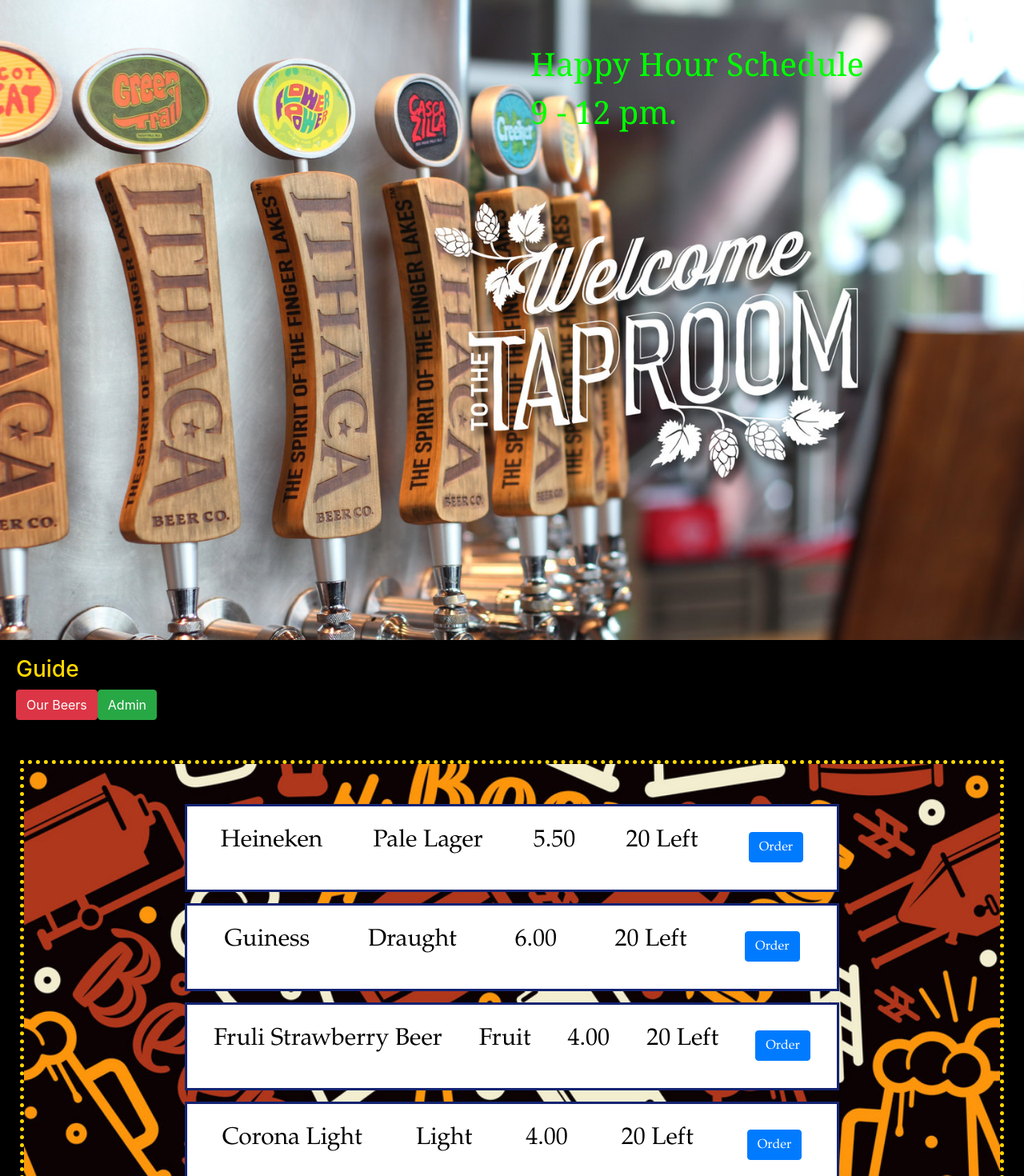
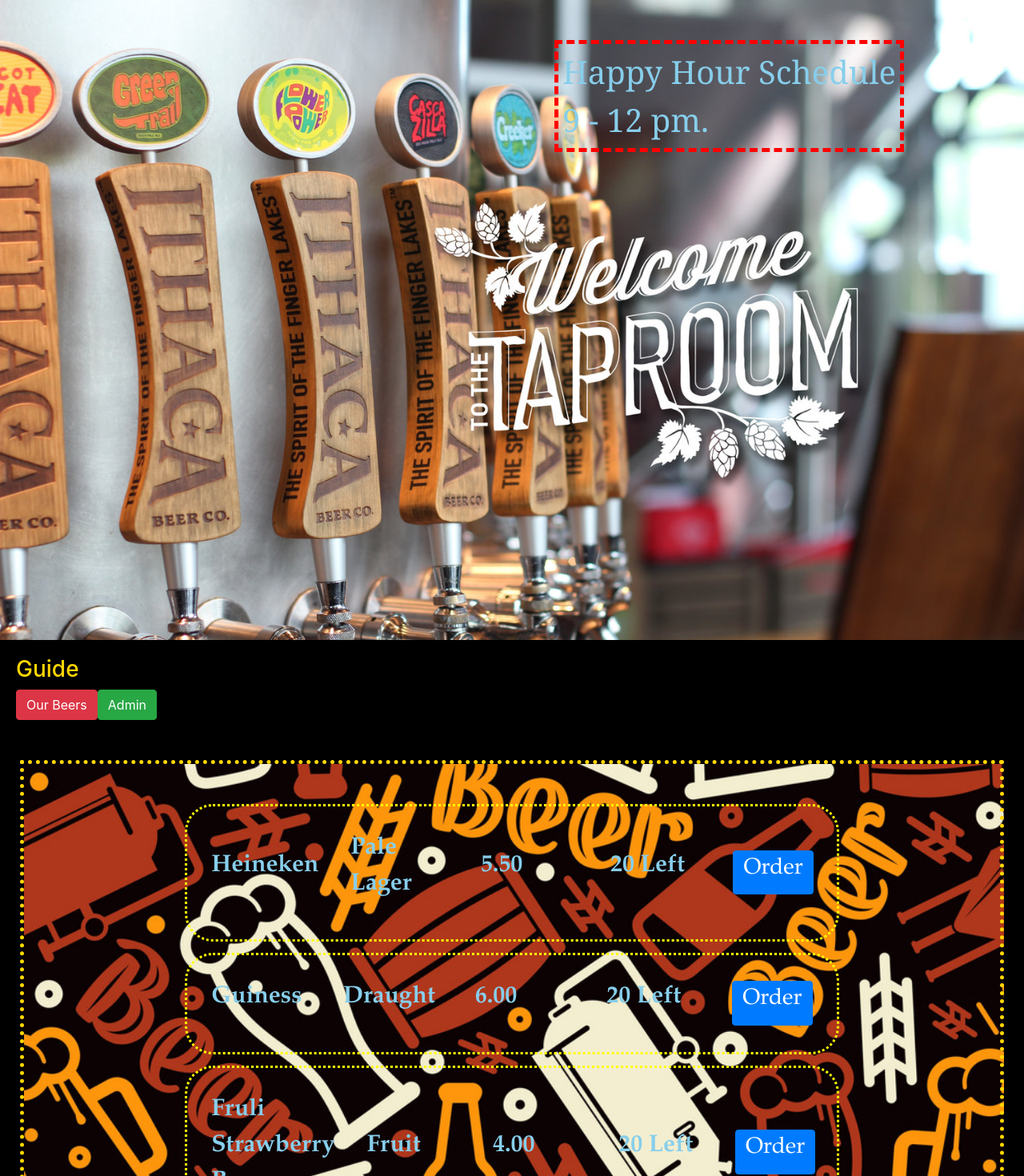
Before and after one commit to moliver05/FundMe-2.0, a React app: page /#/ in a window 1280 px wide. Shown: the top 1470 px of the page at 80% size. Built offline with nearby package versions, Linux system fonts and the light colour scheme.

Commit message:
edited style

```diff
--- a/src/components/App.jsx
+++ b/src/components/App.jsx
@@ -17,7 +17,7 @@
   border: '5px dotted gold',
   padding: '50px',
   height: '100%',
-  backgroundImage: 'url('+image+')',
+  backgroundImage: 'url(' + image + ')',
   backgroundRepeat: 'no-repeat',
   backgroundSize: 'cover',
   color: 'black',
@@ -59,19 +59,19 @@
           price: '4.00',
           remaining: 20
         },
-    'beer-4': {
+        'beer-5': {
           name: 'Corona Light',
           type: 'Light',
           price: '4.00',
           remaining: 20
         },
-    'beer-5': {
+        'beer-6': {
           name: 'Moison XXX',
           type: 'Strong',
           price: '8.00',
           remaining: 20
         },
-    'beer-6': {
+        'beer-7': {
           name: 'Hoegaarden',
           type: 'Wheat',
           price: '6.00',
@@ -86,58 +86,60 @@
     this.handleEditBeer = this.handleEditBeer.bind(this);
     this.handleDeleteBeer = this.handleDeleteBeer.bind(this);
     this.handleReduceBeer = this.handleReduceBeer.bind(this);
-};
+  }
 
-handleAddNewBeer(newBeer){
+  handleAddNewBeer(newBeer) {
     let newBeerId = v4();
     let newMasterBeerStock = Object.assign({}, this.state.masterBeerStock, {
-      [newBeerId]: newBeer});
-    this.setState({masterBeerStock: newMasterBeerStock});
+      [newBeerId]: newBeer
+    });
+    this.setState({ masterBeerStock: newMasterBeerStock });
   }
 
-handleEditBeer(editedBeer){
+  handleEditBeer(beerId) {
     let newMasterBeerStock = Object.assign({}, this.state.masterBeerStock, {
-    [this.state.selectedBeer]: editedBeer });
-  this.setState({masterBeerStock: newMasterBeerStock});
+      [this.state.selectedBeer]: beerId
+    });
+    this.setState({ masterBeerStock: newMasterBeerStock });
   }
 
-handleBeerSelection(beerId){
-  this.setState({selectedBeer: beerId});
+  handleBeerSelection(beerId) {
+    this.setState({ selectedBeer: beerId });
   }
 
-handleDeleteBeer (beerId) {
+  handleDeleteBeer(beerId) {
     let newMasterBeerStock = Object.assign({},
       this.state.masterBeerStock);
-    delete newMasterBeerStock[beerId]
-    this.setState({masterBeerStock: newMasterBeerStock});
+    delete newMasterBeerStock[beerId];
+    this.setState({ masterBeerStock: newMasterBeerStock });
   }
 
-handleReduceBeer (beerId)  {
+  handleReduceBeer(beerId) {
     let newMasterBeerStock = Object.assign({},
       this.state.masterBeerStock);
-    (newMasterBeerStock[beerId].remaining -=1)
-    this.setState({masterBeerStock: newMasterBeerStock});
+    (newMasterBeerStock[beerId].remaining -= 1);
+    this.setState({ masterBeerStock: newMasterBeerStock });
   }
 
 
-render(){
+  render() {
     return (
       <div style={styles}>
         <TopNav />
         <Header />
         <div style={bodyStyle}>
           <Switch>
-        <Route exact path='/'render={()=>
+            <Route exact path='/' render={() =>
               <BeerList beerList={this.state.masterBeerStock}
-                  onBeerReduce={this.handleReduceBeer}/>} />
-        <Route exact path='/admin' render={(props)=><Admin
+                onBeerReduce={this.handleReduceBeer} />} />
+            <Route exact path='/admin' render={(props) => <Admin
               beerList={this.state.masterBeerStock}
               currentRouterPath={props.location.pathname}
               addBeer={this.handleAddNewBeer}
               onBeerSelection={this.handleBeerSelection}
               onBeerDelete={this.handleDeleteBeer}
               selectedBeer={this.state.selectedBeer}
-              onBeerEdit={this.handleEditBeer}/>
+              onBeerEdit={this.handleEditBeer} />
             } />
             }/>
             <Route component={Error404} />
--- a/src/components/BeerPage.jsx
+++ b/src/components/BeerPage.jsx
@@ -1,88 +1,77 @@
 import React from 'react';
 import PropTypes from 'prop-types';
 
-
 function Beer(props) {
 
-<style global jsx>{`
-   .design {
-     color: blue ;
-     border: 3px solid gold;
-     background-color: red;
-     width: 170px;
-     height: 75px;
-     display: flex;
-     justify-content: center;
-     align-items: center;
-     margin-right: 8px;
-   }
-   .designTwo {
-     width: 170px;
-     height: 75px;
-     display: flex;
-     justify-content: center;
-     align-items: center;
-     margin-right: 8px;
-   }
+  var design = {
+    color: 'skyblue',
+    fontWeight: 'bolder',
+    opacity: '1',
+    width: '100%',
+    height: 'auto',
+    display: 'block',
+    justifyContent: 'space-between',
+    margin: '20px'
+  };
 
-   button{
-     background-color: red;
-     width: 100px;
-     height: 60px;
-     border: 3px solid black;
-     border-radius: 25px;
-     font-size: 1em;
-   }
-   `}
-    </style>
+  var designTwo = {
+    width: '100%',
+    height: 'auto',
+    display: 'flex',
+    justifyContent: 'center',
+    marginRight: '8px',
+  };
 
   var beerRows = {
     display: 'flex',
-    border: '3px solid rgb(19, 36, 115)',
-    backgroundColor: 'white',
+    border: '3px dotted yellow',
+    backgroundColor: 'transparent',
     justifyContent: 'space-around',
     alignItems: 'center',
     minHeight: '110px',
     marginBottom: '14px',
     padding: '10px',
+    borderRadius: '35px'
   };
 
   const adminBeer =
     <div style={beerRows}>
-      <div className="design">
+      <div style={design}>
         <p>{props.name}</p>
       </div>
-      <div className="design">
+      <div style={design}>
         <p>{props.type}</p>
       </div>
-      <div className="design">
+      <div style={design}>
         <p>{props.price}</p>
       </div>
-      <div className="design">
+      <div style={design}>
         <p>{props.remaining} left</p>
       </div>
-      <div className="designTwo">
-        <button className="btn btn-info" onClick={() => { props.onBeerSelection(props.beerId); }}>Edit</button> <br/>
-        <button className="btn btn-danger" onClick={()=> {props.onBeerDelete(props.beerId)}}>Delete</button>
+      <div style={designTwo}>
+        <button className="btn btn-info" onClick={() => { props.onBeerSelection(props.beerId); }}><h3>Edit</h3></button> <br />
+        <button className="btn btn-danger" onClick={() => { props.onBeerDelete(props.beerId); }}><h3>Delete</h3></button>
       </div>
     </div>;
 
   const menuBeer =
     <div style={beerRows}>
-      <div className="design">
+      <div style={design}>
         <p>{props.name}</p>
       </div>
-      <div className="design">
+      <div style={design}>
         <p>{props.type}</p>
       </div>
-      <div className="design">
+      <div style={design}>
         <p>{props.price}</p>
       </div>
-      <div className="design">
+      <div style={design}>
         <p>{props.remaining} Left</p>
       </div>
-      <div className="designTwo">
-        <button className="btn btn-primary" onClick={()=> {props.onBeerReduce(props.beerId)}}>Order</button>
+      <div style={designTwo}>
+        <button className="btn btn-primary" onClick={() => {
+          props.onBeerReduce(props.beerId);
+        }}><h3>Order</h3></button>
       </div>
     </div>;
 
@@ -101,15 +90,15 @@
   }
 }
 Beer.propTypes = {
-  name: PropTypes.string.isRequired,
+  name: PropTypes.string,
   type: PropTypes.string,
-  price: PropTypes.string.isRequired,
+  price: PropTypes.number,
   remaining: PropTypes.number,
-  currentRouterPath: PropTypes.string,
-  beerId: PropTypes.string.isRequired,
-  onBeerSelection: PropTypes.func,
-  onBeerDelete: PropTypes.func,
-  onBeerReduce: PropTypes.func
+  currentRouterPath: PropTypes.string.isRequired,
+  beerId: PropTypes.string,
+  onBeerSelection: PropTypes.func.isRequired,
+  onBeerDelete: PropTypes.func.isRequired,
+  onBeerReduce: PropTypes.func.isRequired
 };
 
 export default Beer;
--- a/src/components/TopNav.jsx
+++ b/src/components/TopNav.jsx
@@ -13,14 +13,16 @@
 
   };
   var headStyles = {
-    right: '200px',
+    right: '150px',
     top: '50px',
     position: 'absolute',
     fontSize: '40px',
     fontFamily: 'Georgia',
     fontStyle: 'bold',
-    color: 'lime',
-    textAlign: 'justify'
+    color: 'skyblue',
+    textAlign: 'justify',
+    border: '5px dashed red',
+    padding: '5px'
 
   };
   return (
```
Also changed, not shown: src/components/Admin.jsx (+16 -11 lines), src/components/BeerList.jsx (+11 -8 lines), src/components/EditBeer.jsx (+23 -18 lines), src/components/NewBeer.jsx (+23 -17 lines). Lines whose indentation alone changed are shown as unchanged.
